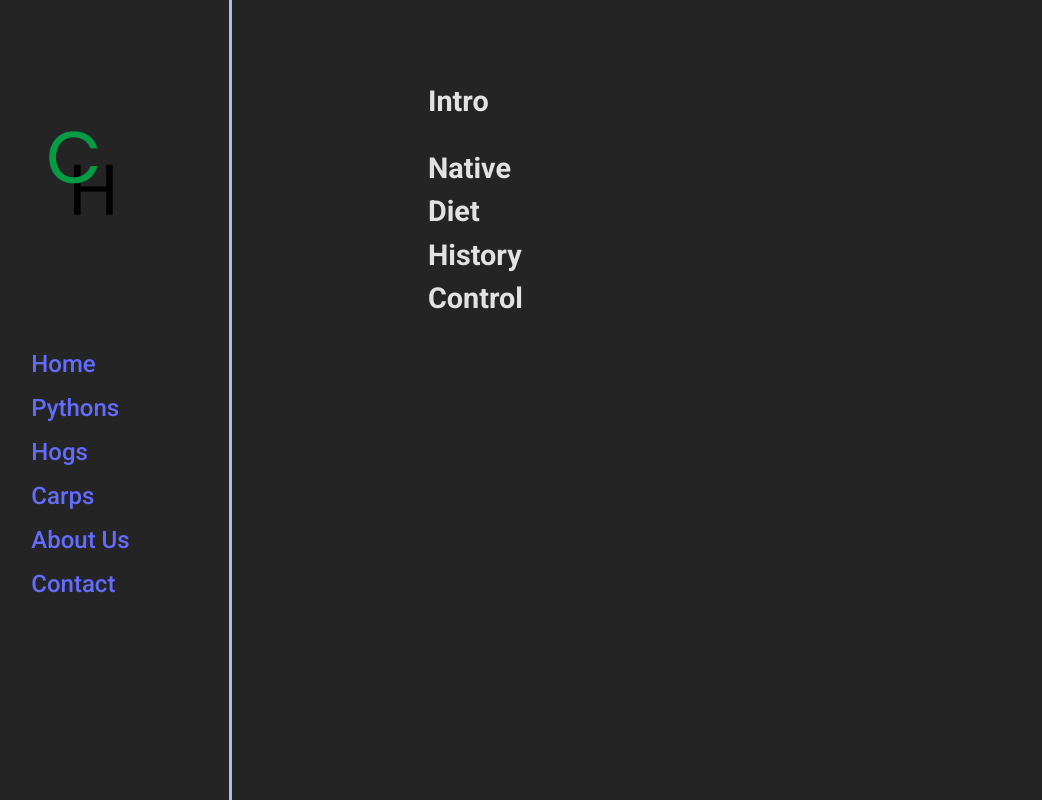
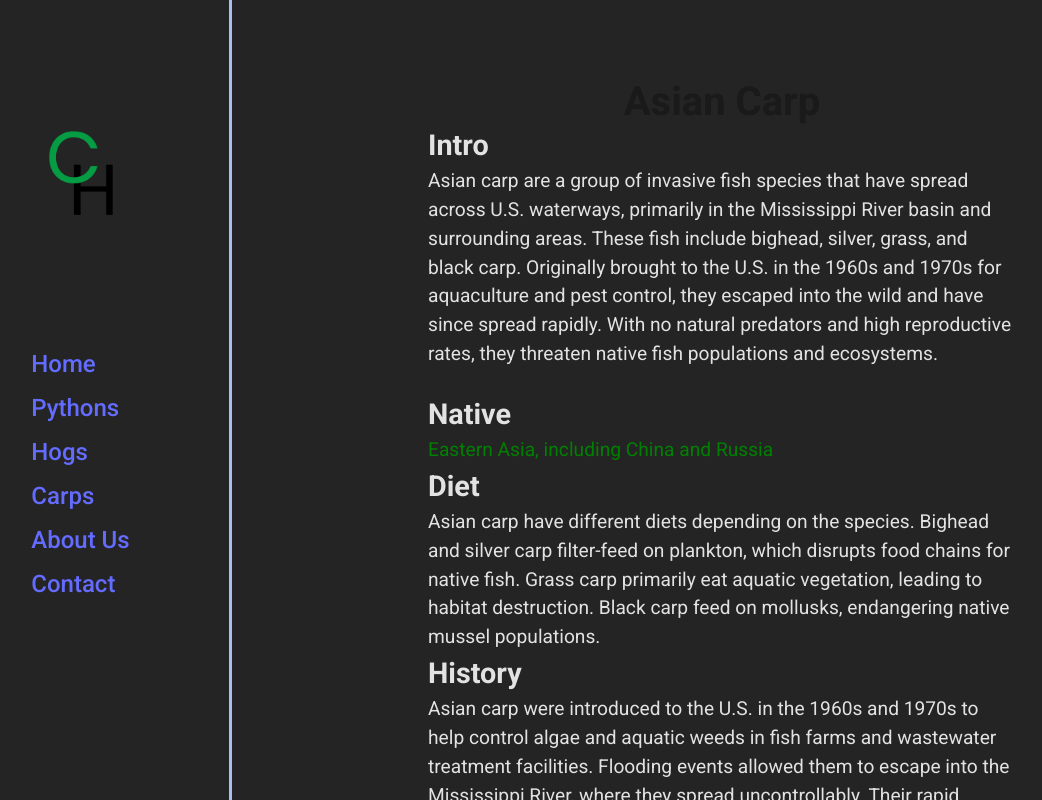
Before and after one commit to coding4freedom/invasive-app, a React (Vite) app: page /carps in a window 1280 px wide. Shown: the whole page, without its empty margins (68-1110 px from the left). Built offline with nearby package versions, Linux system fonts and the light colour scheme.

Commit message:
CarpPage content added facts about species

```diff
--- a/src/data/contentData.js
+++ b/src/data/contentData.js
@@ -27,16 +27,16 @@ const contentData = [
     },
     {
         id: 'carps',
-        header: '',
+        header: "Asian Carp",
         imgAuth: '',
-        introPara: "",
+        introPara: "Asian carp are a group of invasive fish species that have spread across U.S. waterways, primarily in the Mississippi River basin and surrounding areas. These fish include bighead, silver, grass, and black carp. Originally brought to the U.S. in the 1960s and 1970s for aquaculture and pest control, they escaped into the wild and have since spread rapidly. With no natural predators and high reproductive rates, they threaten native fish populations and ecosystems.",
         imgUrl: '',
         imgClass: 'carp-img',
         caption: '',
-        nativePara: "",
-        diet: "",
-        history: "",
-        control: "",
+        nativePara: "Eastern Asia, including China and Russia",
+        diet: "Asian carp have different diets depending on the species. Bighead and silver carp filter-feed on plankton, which disrupts food chains for native fish. Grass carp primarily eat aquatic vegetation, leading to habitat destruction. Black carp feed on mollusks, endangering native mussel populations.",
+        history: "Asian carp were introduced to the U.S. in the 1960s and 1970s to help control algae and aquatic weeds in fish farms and wastewater treatment facilities. Flooding events allowed them to escape into the Mississippi River, where they spread uncontrollably. Their rapid reproduction and lack of predators have made them one of the most problematic invasive fish species in the U.S.",
+        control: "Controlling Asian carp is difficult due to their high reproduction rates and ability to outcompete native fish. Federal and state agencies use electric barriers, commercial fishing, and netting to reduce populations. Efforts are also underway to prevent their spread into the Great Lakes, where they could devastate native fisheries. Research is being conducted on targeted poisons and genetic control methods to limit their numbers.",
     },
 ];
 
```
